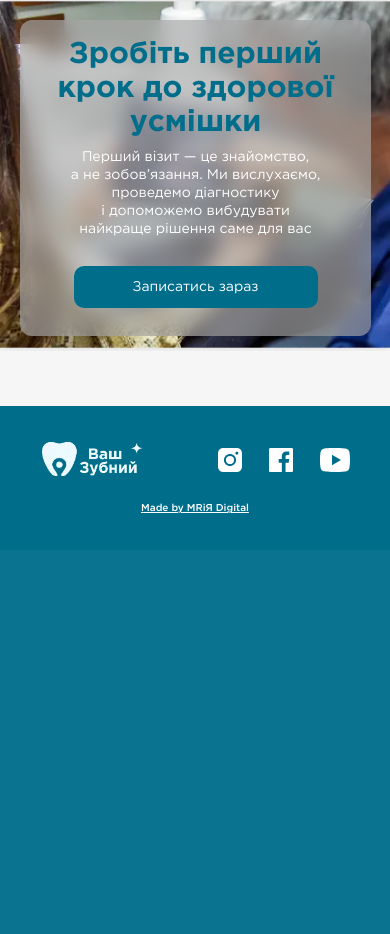
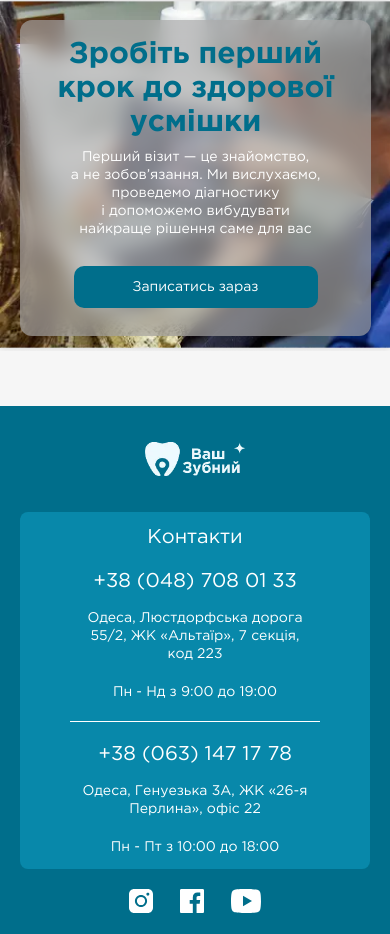
Before and after one commit to RobiKovach/vashzubniy, a plain HTML site: page index.html in a window 390 px wide. Shown: the part 5579-6513 px from the top of the page. Before the commit the page ends 6129 px from the top, so only its background shows below. Drawn offline with Linux system fonts and the light colour scheme.

Commit message:
Add files via upload

```diff
--- a/css/style.css
+++ b/css/style.css
@@ -532,13 +532,17 @@ html {
 .item-footer__infos {
   display: flex;
   flex-direction: column;
-  row-gap: 40px;
+  row-gap: 20px;
   max-width: 250px
 }
 .item-footer__info {
   display: flex;
   flex-direction: column;
   row-gap: 16px
+}
+.item-footer__info:nth-child(1) {
+  border-bottom: 1px solid #fff;
+  padding-bottom: 20px
 }
 .item-footer__phone {
   font-size: 24px;
@@ -669,7 +673,7 @@ html {
   background-size: cover
 }
 .hero__container {
-  padding-top: 150px;
+  padding-top: 130px;
   display: flex;
   flex-direction: column;
   row-gap: 36px;
@@ -700,7 +704,7 @@ html {
   backdrop-filter: blur(10px);
   max-width: 531px;
   position: absolute;
-  bottom: 39px;
+  bottom: 54px;
   left: 32px
 }
 .info-hero__text {
@@ -1824,18 +1828,24 @@ html {
     display: none
   }
   .footer {
-    padding: 36px 20px
+    padding: 36px 0
   }
   .footer__item {
     width: 100%;
-    row-gap: 27px
+    row-gap: 20px;
+    align-items: center
   }
   .item-footer__logo {
     width: 103.723px;
-    height: 34.907px
+    height: 34.907px;
+    margin-bottom: 15px
+  }
+  .item-footer__contacts {
+    padding: 13px 17px;
+    border-radius: 8px;
+    background: rgba(22,175,215,.4)
   }
   .item-footer__bottom {
-    flex-direction: row;
     justify-content: space-between;
     align-items: center;
     width: 100%
@@ -1848,6 +1858,27 @@ html {
   }
   .item-footer__maked {
     font-size: 10px
+  }
+  .item-footer__title {
+    font-size: 20px;
+    line-height: 24px
+  }
+  .item-footer__infos {
+    max-width: -webkit-max-content;
+    max-width: max-content
+  }
+  .item-footer__phone {
+    font-size: 20px;
+    line-height: 24px;
+    text-align: center
+  }
+  .item-footer__adress {
+    max-width: 250px
+  }
+  .item-footer__p {
+    font-size: 14px;
+    line-height: 18px;
+    text-align: center
   }
   .h1 {
     font-size: 38px;
--- a/index.html
+++ b/index.html
@@ -6,7 +6,7 @@
 	<meta charset="UTF-8" />
 	<meta name="format-detection" content="telephone=no" />
 	<!-- <style>body{opacity: 0;}</style> -->
-	<link rel="stylesheet" href="css/style.min.css?_v=20251208133628" />
+	<link rel="stylesheet" href="css/style.min.css?_v=20251209092754" />
 	<link rel="shortcut icon" href="favicon.ico" />
 	<!-- <meta name="robots" content="noindex, nofollow"> -->
 	<meta name="viewport" content="width=device-width, initial-scale=1.0" />
@@ -796,7 +796,7 @@
 		<footer class="footer">
 			<div class="footer__container">
 				<div class="footer__item item-footer footer-adapt">
-					<a data-da=".item-footer__bottom, 768, 0" href="#" class="item-footer__logo"><img src="img/logo.webp" alt="logo" />
+					<a href="#" class="item-footer__logo"><img src="img/logo.webp" alt="logo" />
 					</a>
 					<div class="item-footer__bottom">
 						<div class="item-footer__socials">
@@ -807,7 +807,7 @@
 							<a href="https://youtube.com/channel/UCAK7_2w2s8Q_t5WuHPyUJbA?si=RNLwjJZAgc7TawgA" class="item-footer__social" target="_blank"><img src="img/icon-youtube.svg" alt="icon-youtube" />
 							</a>
 						</div>
-						<a data-da=".footer-adapt, 768" href="https://mriya-digital.com/" class="item-footer__maked">Made by MRiЯ Digital</a>
+						<a href="https://mriya-digital.com/" class="item-footer__maked">Made by MRiЯ Digital</a>
 					</div>
 				</div>
 				<div class="footer__item item-footer mobnone">
@@ -865,14 +865,16 @@
 						</li>
 					</ul>
 				</div>
-				<div class="footer__item item-footer mobnone">
+				<div data-da=".footer-adapt, 768, 1" class="footer__item item-footer item-footer__contacts">
 					<h5 class="item-footer__title">Контакти</h5>
 					<div class="item-footer__infos">
 						<div class="item-footer__info">
 							<a href="tel:+380487080133" class="item-footer__phone">+38 (048) 708 01 33</a>
 							<div class="item-footer__adress">
 								<p class="item-footer__p">
-									Одеса, Люстдорфська дорога 55/2, ЖК «Альтаїр», 7 секція, код 223
+									Одеса, Люстдорфська дорога 55/2, ЖК «Альтаїр», 7 секція,
+									<br class="pcnone" />
+									код 223
 								</p>
 								<p class="item-footer__p">Пн - Нд з 9:00 до 19:00</p>
 							</div>
@@ -1113,7 +1115,7 @@
 			</div>
 		</div>
 	</div>
-	<script src="js/app.min.js?_v=20251208133628"></script>
+	<script src="js/app.min.js?_v=20251209092754"></script>
 
 </body>
 
```
Also changed, not shown: css/style.min.css.
